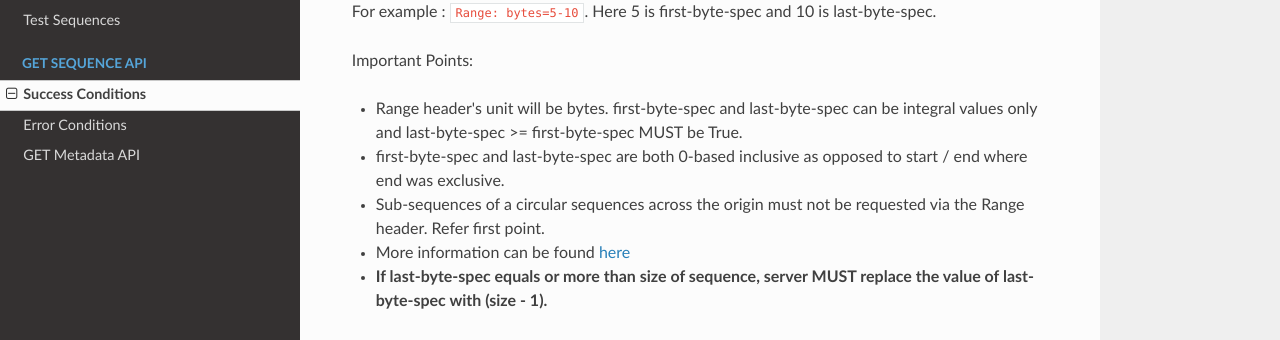
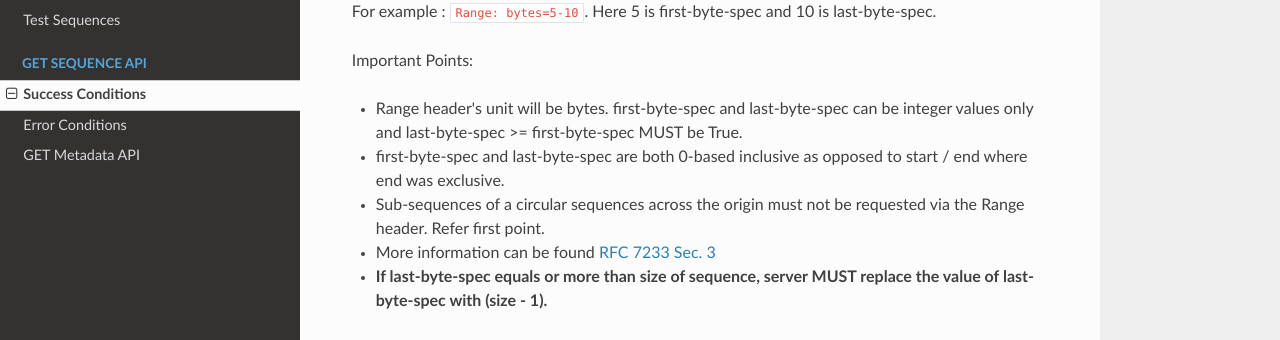
Before and after one commit to ga4gh/refget-compliance-suite, an MkDocs documentation site: the page built from docs/GET_sequence_API/success.md, in a window 1280 px wide and 900 px high, scrolled down 4814 px. Shown: the part 159-499 px from the top of the window. Built offline with MkDocs 1.6.1, drawn with Linux system fonts in a browser that asks for light colours; nearby versions of some CDN libraries; old or Windows-style settings are respelled for this version of MkDocs.

Commit message:
Update success.md

```diff
--- a/docs/GET_sequence_API/success.md
+++ b/docs/GET_sequence_API/success.md
@@ -252,10 +252,10 @@ Notation:
 
 Important Points:
 
- * Range header's unit will be bytes. first-byte-spec and last-byte-spec can be integral values only and last-byte-spec >= first-byte-spec MUST be True.
+ * Range header's unit will be bytes. first-byte-spec and last-byte-spec can be integer values only and last-byte-spec >= first-byte-spec MUST be True.
  * first-byte-spec and last-byte-spec are both 0-based inclusive as opposed to start / end where end was exclusive.
  * Sub-sequences of a circular sequences across the origin must not be requested via the Range header. Refer first point.
- * More information can be found [here](https://tools.ietf.org/html/rfc7233)
+ * More information can be found [RFC 7233 Sec. 3](https://tools.ietf.org/html/rfc7233)
  * **If last-byte-spec equals or more than size of sequence, server MUST replace the value of last-byte-spec with (size - 1).**
  <!-- * If the server redirects to some external resource, then server will respond with `301 Moved Permanently` along with a header `Location` with the redirected URL as per given in case 3. -->
 
```
